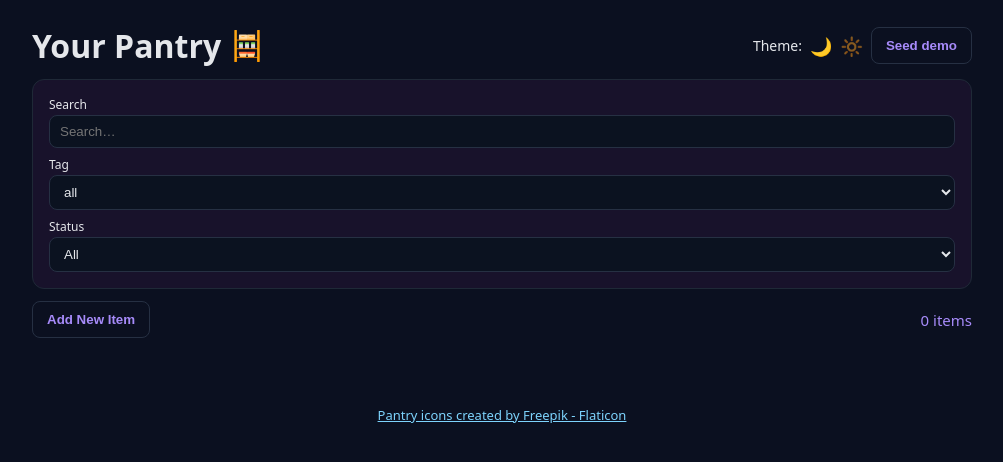
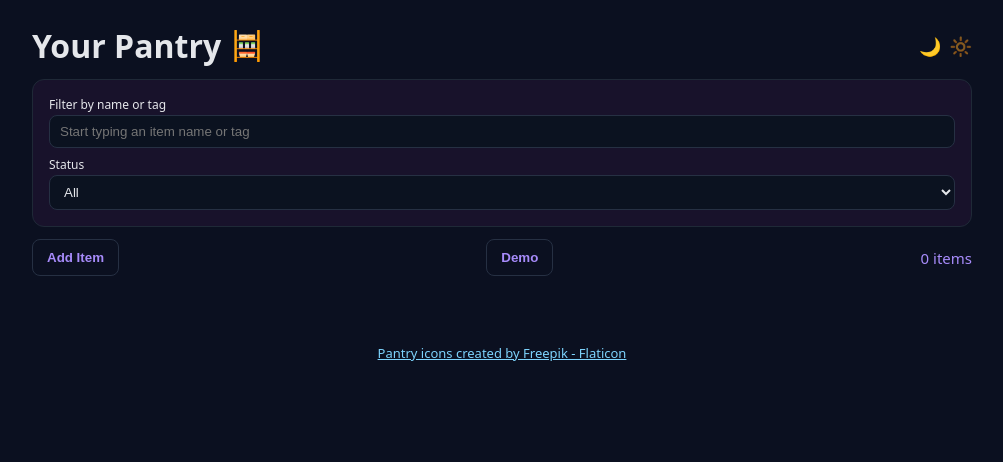
Before and after one commit to nkprasad12/pantry, a React (Vite) app: page / in a window 1280 px wide. Shown: the top 462 px of the page, without its empty margins (138-1141 px from the left). Built offline with nearby package versions, Linux system fonts and the light colour scheme.

Commit message:
Merge the item name and tag filters

```diff
--- a/src/App.tsx
+++ b/src/App.tsx
@@ -3,11 +3,10 @@ import { PantryDB, PantryItem, nowIso, upsertItemsBulk } from './db';
 
 type Filter = {
   query: string;
-  tag: string | 'all';
   status: 'all' | 'ok' | 'low' | 'expired';
 };
 
-const defaultFilter: Filter = { query: '', tag: 'all', status: 'all' };
+const defaultFilter: Filter = { query: '', status: 'all' };
 
 export function App() {
   const [items, setItems] = useState<PantryItem[]>([]);
@@ -16,7 +15,8 @@ export function App() {
   const [theme, setThemeState] = useState(() => {
     if (typeof window !== 'undefined') {
       const stored = window.localStorage.getItem('theme');
-      if (stored === 'dark' || stored === 'fun') return stored === 'fun' ? 'light' : stored;
+      const useLight = stored === 'light' || stored === 'fun';
+      return useLight ? 'light' : 'dark';
     }
     return 'dark';
   });
@@ -44,21 +44,16 @@ export function App() {
     }
   }, [theme]);
 
-  // Collect all tags from all items
-  const tags = useMemo(() => {
-    const s = new Set<string>();
-    items.forEach((i) => Array.isArray(i.tags) && i.tags.forEach((t: string) => t && s.add(t)));
-    return ['all', ...Array.from(s).sort()];
-  }, [items]);
-
   const filtered = useMemo(() => {
     const q = filter.query.trim().toLowerCase();
     const today = new Date();
     return items
       .filter((i) => {
-        const matchesQuery = !q || `${i.name} ${i.notes ?? ''}`.toLowerCase().includes(q);
-        const matchesTag =
-          filter.tag === 'all' || (Array.isArray(i.tags) && i.tags.includes(filter.tag));
+        const matchesQuery =
+          !q ||
+          `${i.name} ${i.notes ?? ''} ${Array.isArray(i.tags) ? i.tags.join(' ') : ''}`
+            .toLowerCase()
+            .includes(q);
         const expired = i.expiresAt ? new Date(i.expiresAt) < today : false;
         const low = i.quantity <= (i.minThreshold ?? 0);
         const matchesStatus =
@@ -69,7 +64,7 @@ export function App() {
               : filter.status === 'low'
                 ? low && !expired
                 : !expired && !low;
-        return matchesQuery && matchesTag && matchesStatus;
+        return matchesQuery && matchesStatus;
       })
       .sort((a, b) => a.name.localeCompare(b.name));
   }, [items, filter]);
@@ -170,19 +165,12 @@ export function App() {
             />
           </div>
           <div className="row" style={{ gap: 8, alignItems: 'center' }}>
-            <span style={{ fontSize: 14 }}>Theme:</span>
             <ThemeSwitcher theme={theme} setTheme={setTheme} />
-            {/* @ts-ignore */}
-            {import.meta.env.DEV && (
-              <button className="ghost" onClick={seedDemo}>
-                Seed demo
-              </button>
-            )}
           </div>
         </header>
 
         <div className="card" style={{ marginBottom: 12 }}>
-          <Filters tags={tags} value={filter} onChange={setFilter} />
+          <Filters value={filter} onChange={setFilter} />
         </div>
 
         <div
@@ -195,8 +183,14 @@ export function App() {
             aria-expanded={showAdd}
             aria-controls="add-item-form"
           >
-            {showAdd ? 'Hide Add Item' : 'Add New Item'}
+            {showAdd ? 'Hide Add Item' : 'Add Item'}
           </button>
+          {/* @ts-ignore */}
+          {import.meta.env.DEV && (
+            <button className="ghost" onClick={seedDemo}>
+              Demo
+            </button>
+          )}
           <span className="muted" style={{ fontSize: 15 }}>
             {totalCount} item{totalCount === 1 ? '' : 's'}
             {lowCount > 0 && (
@@ -252,38 +246,17 @@ function ThemeSwitcher({ theme, setTheme }: { theme: string; setTheme: (t: strin
   );
 }
 
-function Filters({
-  tags,
-  value,
-  onChange,
-}: {
-  tags: string[];
-  value: Filter;
-  onChange: (f: Filter) => void;
-}) {
+function Filters({ value, onChange }: { value: Filter; onChange: (f: Filter) => void }) {
   return (
     <div style={{ display: 'flex', flexDirection: 'column', gap: 8 }}>
       <label style={{ display: 'flex', flexDirection: 'column', gap: 2 }}>
-        <span style={{ fontSize: 12 }}>Search</span>
+        <span style={{ fontSize: 12 }}>Filter by name or tag</span>
         <input
-          placeholder="Search…"
+          placeholder="Start typing an item name or tag"
           value={value.query}
           onChange={(e) => onChange({ ...value, query: e.target.value })}
           style={{ flex: 1, minWidth: 220 }}
         />
-      </label>
-      <label style={{ display: 'flex', flexDirection: 'column', gap: 2 }}>
-        <span style={{ fontSize: 12 }}>Tag</span>
-        <select
-          value={value.tag}
-          onChange={(e) => onChange({ ...value, tag: e.target.value as any })}
-        >
-          {tags.map((t) => (
-            <option key={t} value={t}>
-              {t}
-            </option>
-          ))}
-        </select>
       </label>
       <label style={{ display: 'flex', flexDirection: 'column', gap: 2 }}>
         <span style={{ fontSize: 12 }}>Status</span>
```
